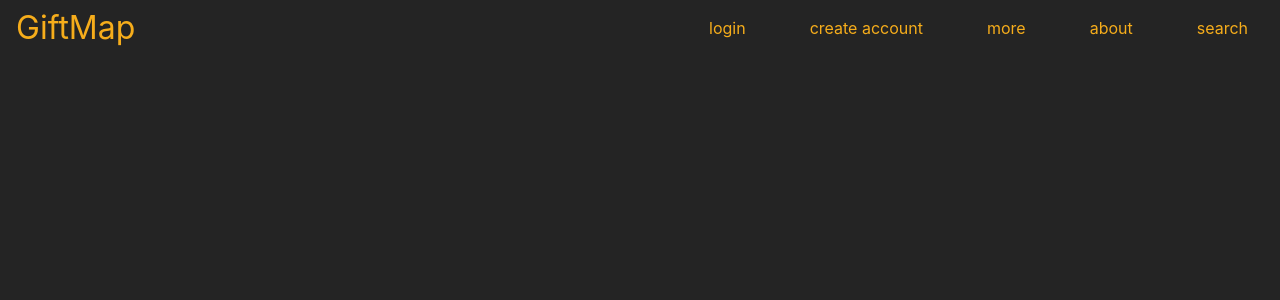
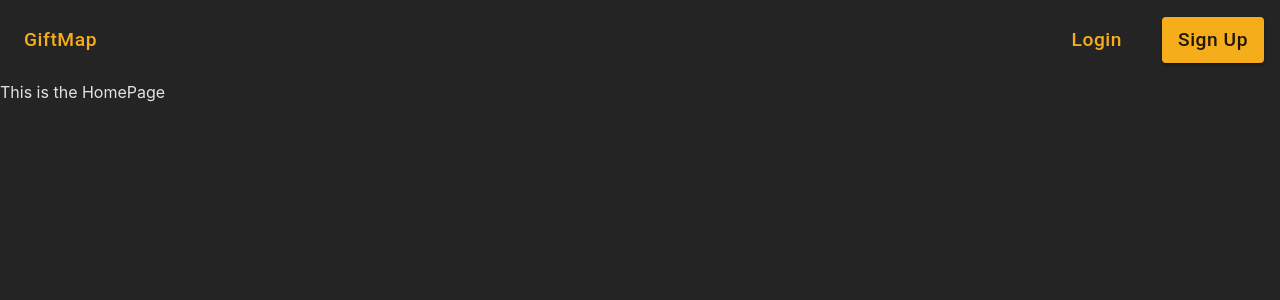
Before and after one commit to Iman-MS/gift-map, a React (Create React App) app: page / in a window 1280 px wide. Shown: the top 300 px of the page. Built offline with nearby package versions, Linux system fonts and the light colour scheme.

Commit message:
created the navbar

```diff
--- a/package.json
+++ b/package.json
@@ -3,6 +3,9 @@
   "version": "0.1.0",
   "private": true,
   "dependencies": {
+    "@emotion/react": "^11.11.0",
+    "@emotion/styled": "^11.11.0",
+    "@mui/material": "^5.13.0",
     "@testing-library/jest-dom": "^5.16.5",
     "@testing-library/react": "^13.4.0",
     "@testing-library/user-event": "^13.5.0",
--- a/src/App.js
+++ b/src/App.js
@@ -1,13 +1,37 @@
 import { createBrowserRouter, RouterProvider } from "react-router-dom";
 
 import RootLayoutPage from "./pages/RootLayout";
+import HomePage from "./pages/Home";
+import LoginPage from "./pages/login";
+import SignUpPage from "./pages/SignUp";
+
+import { createTheme, ThemeProvider } from "@mui/material/styles";
+
+const theme = createTheme({
+  palette: {
+    primary: { main: "#f6ad1b" },
+    secondary: { main: "#242424" },
+  },
+});
 
 const router = createBrowserRouter([
-  { path: "/", element: <RootLayoutPage />, children: [] },
+  {
+    path: "/",
+    element: <RootLayoutPage />,
+    children: [
+      { index: true, element: <HomePage /> },
+      { path: "login", element: <LoginPage /> },
+      { path: "sign-up", element: <SignUpPage /> },
+    ],
+  },
 ]);
 
 const App = () => {
-  return <RouterProvider router={router}></RouterProvider>;
+  return (
+    <ThemeProvider theme={theme}>
+      <RouterProvider router={router}></RouterProvider>
+    </ThemeProvider>
+  );
 };
 
 export default App;
--- a/src/components/MainNavigation.js
+++ b/src/components/MainNavigation.js
@@ -2,16 +2,36 @@ import React from "react";
 
 import classes from "./MainNavigation.module.css";
 
+import { Link } from "react-router-dom";
+
+import Button from "@mui/material/Button";
+
 const MainNavigation = () => {
+  const buttonStyle = {
+    fontSize: "1.2rem",
+    margin: "1rem",
+    textTransform: "unset !important",
+  };
+
   return (
-    <div className={classes.navigation}>
-      <div className={classes.icon}>GiftMap</div>
+    <div className={classes.nav}>
       <div>
-        <a className={classes.button}>login</a>
-        <a className={classes.button}>create account</a>
-        <a className={classes.button}>more</a>
-        <a className={classes.button}>about</a>
-        <a className={classes.button}>search</a>
+        <Button component={Link} to="/" sx={buttonStyle}>
+          GiftMap
+        </Button>
+      </div>
+      <div>
+        <Button variant="text" component={Link} to="/login" sx={buttonStyle}>
+          Login
+        </Button>
+        <Button
+          variant="contained"
+          component={Link}
+          to="/sign-up"
+          sx={buttonStyle}
+        >
+          Sign Up
+        </Button>
       </div>
     </div>
   );
--- a/src/components/MainNavigation.module.css
+++ b/src/components/MainNavigation.module.css
@@ -1,17 +1,7 @@
-.navigation {
-  margin-top: 1rem;
+.nav {
+  width: 100vw;
+  height: 5rem;
   display: flex;
   justify-content: space-between;
+  align-items: center;
 }
-
-.icon {
-  margin-left: 1rem;
-  color: var(--color-primary-900);
-  font-size: 2rem;
-}
-
-.button {
-  padding: 1rem;
-  margin: 1rem;
-  color: var(--color-primary-900);
-}
--- a/src/index.css
+++ b/src/index.css
@@ -40,5 +40,6 @@
 }
 
 body {
+  padding: 0;
   margin: 0;
 }
--- /dev/null
+++ b/src/pages/Home.js
@@ -0,0 +1,7 @@
+import React from "react";
+
+const HomePage = () => {
+  return <div>This is the HomePage</div>;
+};
+
+export default HomePage;
--- a/src/pages/RootLayout.js
+++ b/src/pages/RootLayout.js
@@ -1,9 +1,18 @@
 import React from "react";
+
+import { Outlet } from "react-router-dom";
 
 import MainNavigation from "../components/MainNavigation";
 
 const RootLayoutPage = () => {
-  return <MainNavigation></MainNavigation>;
+  return (
+    <>
+      <MainNavigation />
+      <main>
+        <Outlet />
+      </main>
+    </>
+  );
 };
 
 export default RootLayoutPage;
--- /dev/null
+++ b/src/pages/SignUp.js
@@ -0,0 +1,7 @@
+import React from "react";
+
+const SignUp = () => {
+  return <div>SignUp</div>;
+};
+
+export default SignUp;
--- /dev/null
+++ b/src/pages/login.js
@@ -0,0 +1,7 @@
+import React from "react";
+
+const LoginPage = () => {
+  return <div>Login Page</div>;
+};
+
+export default LoginPage;
```
Also changed, not shown: 1 other file (tests, documents, lock files or other folders).
